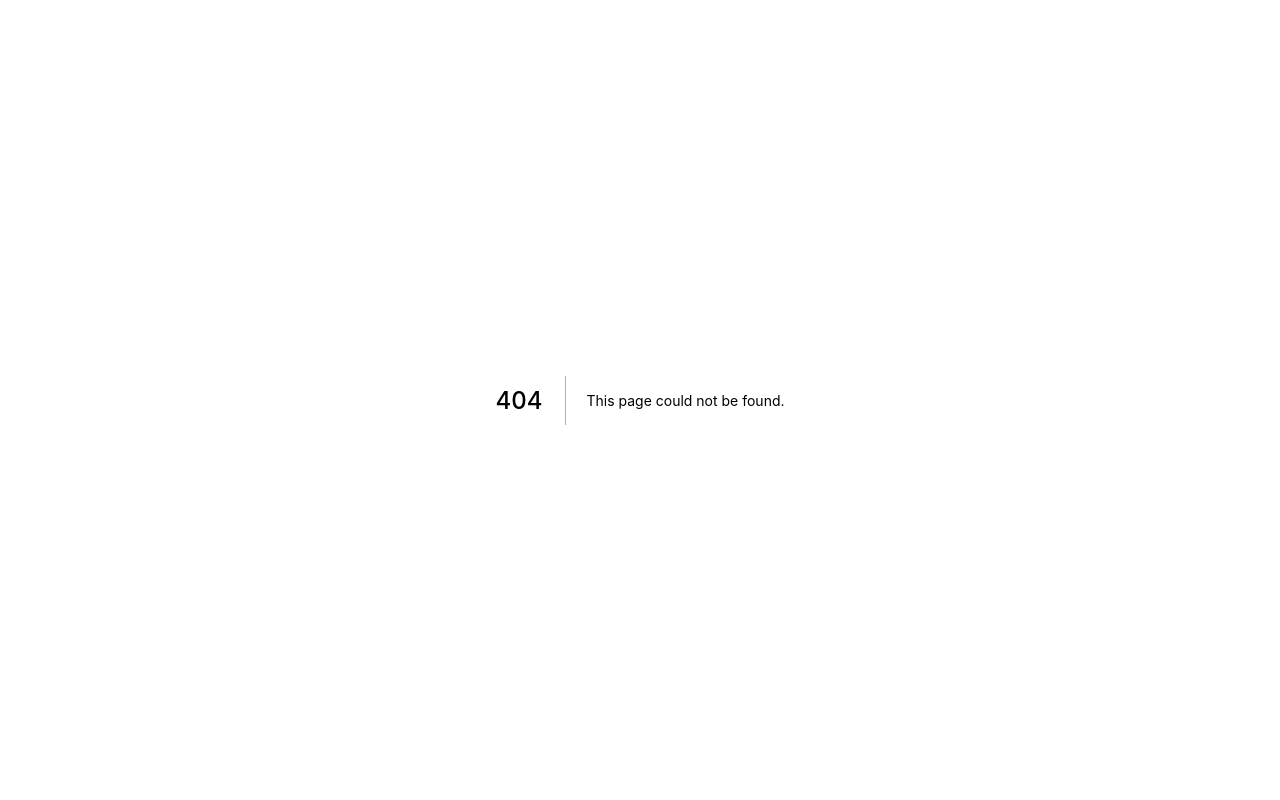
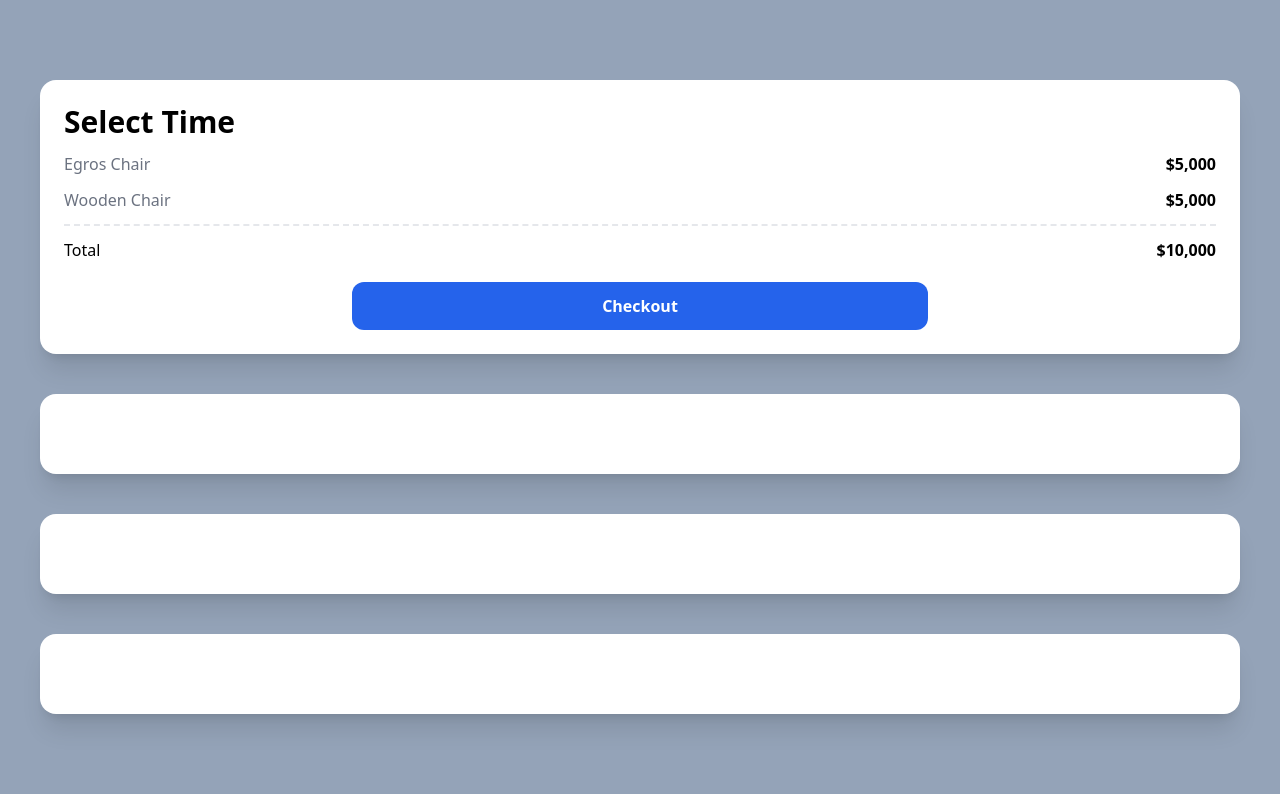
Before and after one commit to tyomhk2015/jpmarket, a Next.js app: page /twcss/orders in a window 1280 px wide. Before the commit this address had no page. Built offline with nearby package versions, Linux system fonts and the light colour scheme.

Commit message:
Getting hands dirty w/ tailwind.css

```diff
--- a/pages/index.tsx
+++ b/pages/index.tsx
@@ -1,9 +1,10 @@
-import type { NextPage } from 'next'
+import type { NextPage } from 'next';
+import Orders from './twcss/orders';
 
 const Home: NextPage = () => {
   return (
-null
-  )
-}
+    <Orders />
+  );
+};
 
-export default Home
+export default Home;
--- /dev/null
+++ b/pages/twcss/orders.tsx
@@ -0,0 +1,31 @@
+import type { NextPage } from 'next';
+
+const orders: NextPage = () => {
+  return (
+    <div className='bg-slate-400 py-20 px-10 grid gap-10'>
+      <div className='bg-white p-6 rounded-2xl shadow-xl'>
+        <h2 className='font-semibold text-3xl mb-3'>Select Time</h2>
+        <div className='flex justify-between'>
+          <span className='text-gray-500'>Egros Chair</span>
+          <span className='font-semibold'>$5,000</span>
+        </div>
+        <div className='flex justify-between mt-3'>
+          <span className='text-gray-500'>Wooden Chair</span>
+          <span className='font-semibold'>$5,000</span>
+        </div>
+        <div className='flex justify-between mt-3 pt-3 border-t-2 border-dashed'>
+          <span>Total</span>
+          <span className='font-semibold'>$10,000</span>
+        </div>
+        <div className='flex justify-center font-bold mt-5 bg-blue-600 text-white py-3 rounded-xl w-1/2 mx-auto'>
+          Checkout
+        </div>
+      </div>
+      <div className='bg-white p-10 rounded-2xl shadow-xl'></div>
+      <div className='bg-white p-10 rounded-2xl shadow-xl'></div>
+      <div className='bg-white p-10 rounded-2xl shadow-xl'></div>
+    </div>
+  );
+};
+
+export default orders;
```
